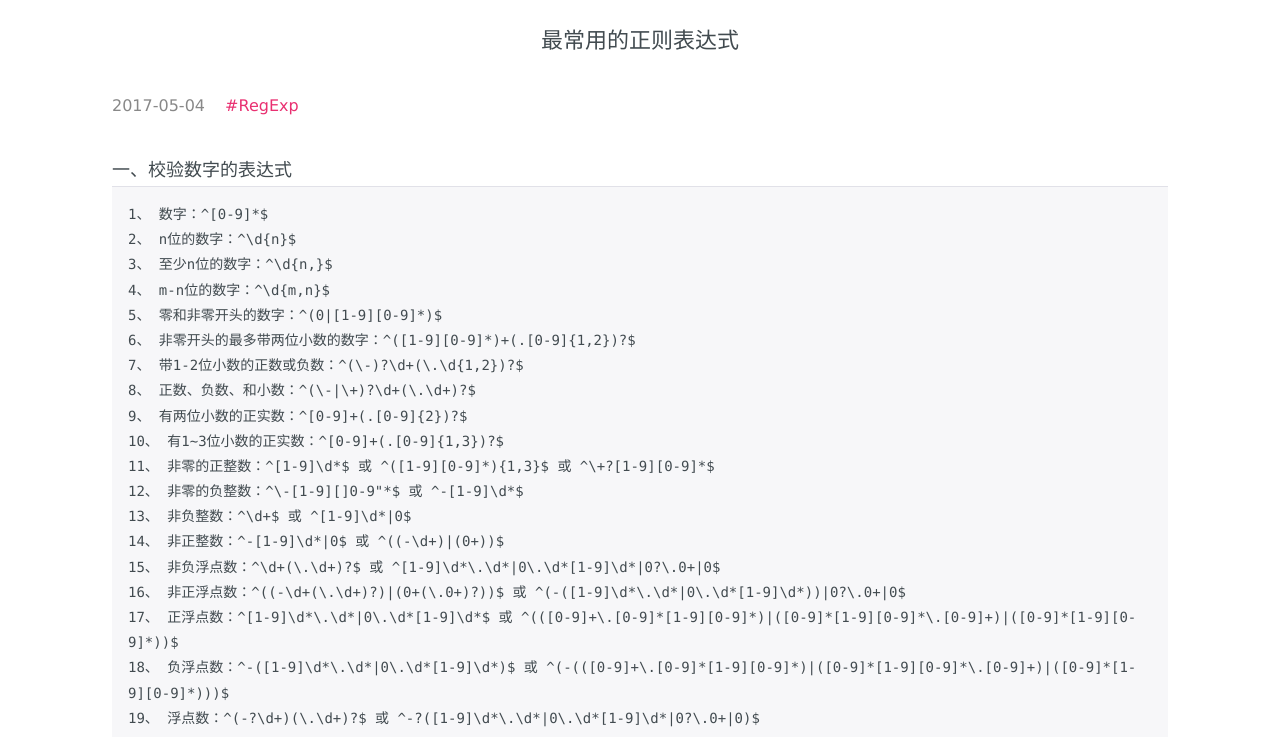
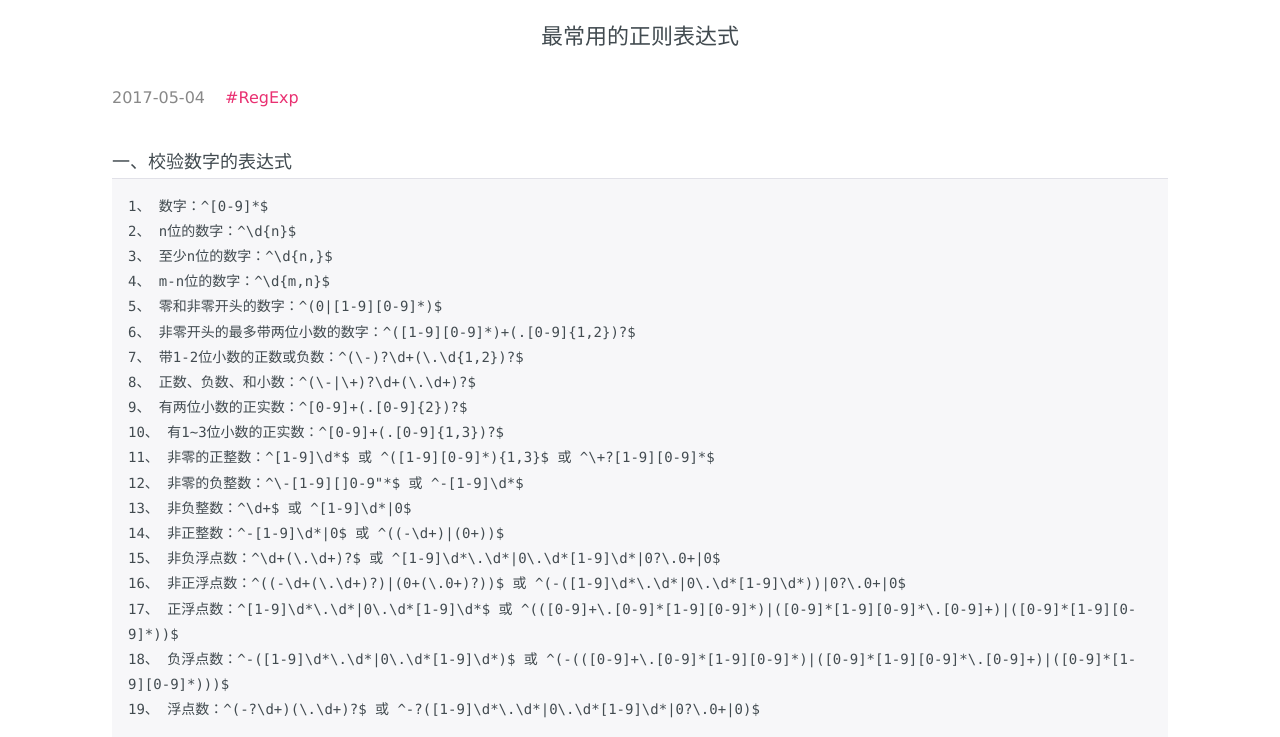
Before and after one commit to yanmuxiao/yanmuxiao.github.io, a plain HTML site: page RegExp.html in a window 1280 px wide. Shown: the part 63-800 px from the top of the page. Drawn offline with nearby package versions, Linux system fonts and the light colour scheme; some packages are replaced by stand-ins of ours.

Commit message:
h1 lh1.8

```diff
--- a/main.css
+++ b/main.css
@@ -60,7 +60,7 @@ div {
 	margin-top: 0
 }
 .entry>h3, .entry>h4, .entry>h5, .entry>h6 {
-	margin-top: 32px
+	padding-top: 16px
 }
 .entry>h3+*, .entry>h4+*, .entry>h5+*, .entry>h6+* {
 	margin-top: 0
@@ -90,7 +90,7 @@ div {
 }
 .entry h1 {
 	font-size: 22px;
-	line-height: 48px;
+	line-height: 1.8;
 	text-align: center;
 	font-weight: 500;
 	padding: 20px 0;
```
